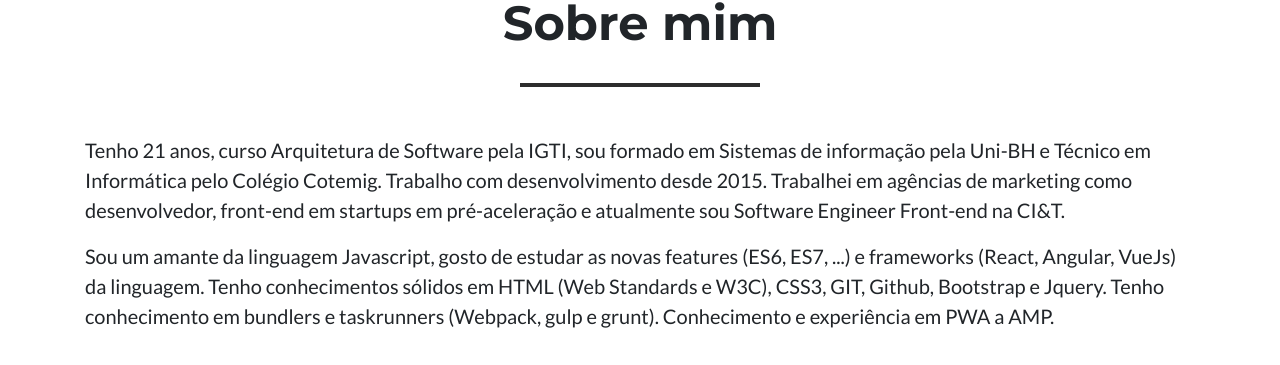
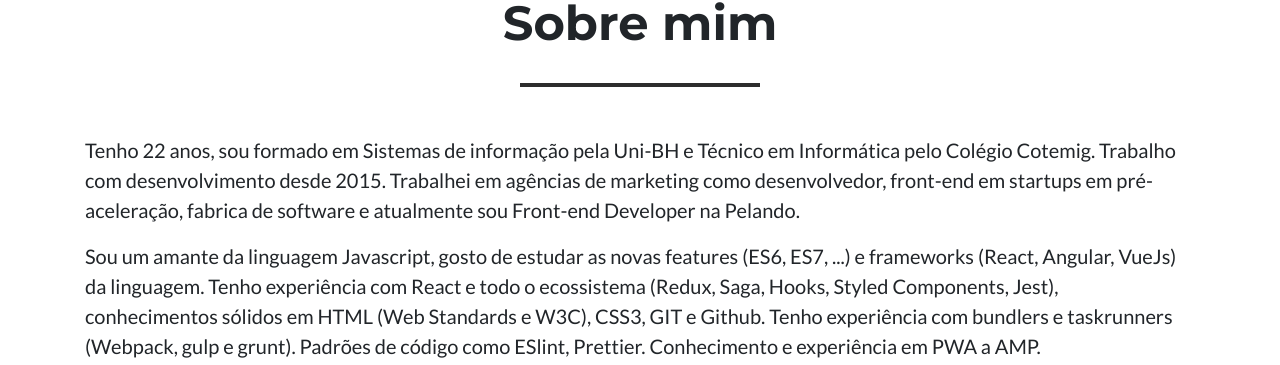
Before and after one commit to luizchaves97/luizchaves97.github.io, a website: page index.html in a window 1280 px wide. Shown: the part 893-1258 px from the top of the page. Drawn offline with Linux system fonts and the light colour scheme.

Commit message:
Update information

```diff
--- a/index.html
+++ b/index.html
@@ -74,9 +74,9 @@
         <hr class="star-dark mb-5">
         <div class="row">
           <div class="col-lg-12 ml-auto">
-            <p class="lead">Tenho 21 anos, curso Arquitetura de Software pela IGTI, sou formado em Sistemas de informação pela Uni-BH e Técnico em Informática pelo Colégio Cotemig. Trabalho com desenvolvimento desde 2015. Trabalhei em agências de marketing como desenvolvedor, front-end em startups em pré-aceleração e atualmente sou Software Engineer Front-end na CI&T.</p>
+            <p class="lead">Tenho 22 anos, sou formado em Sistemas de informação pela Uni-BH e Técnico em Informática pelo Colégio Cotemig. Trabalho com desenvolvimento desde 2015. Trabalhei em agências de marketing como desenvolvedor, front-end em startups em pré-aceleração, fabrica de software e atualmente sou Front-end Developer na Pelando.</p>
             <p class="lead">
-              Sou um amante da linguagem Javascript, gosto de estudar as novas features (ES6, ES7, ...) e frameworks (React, Angular, VueJs) da linguagem. Tenho conhecimentos sólidos em HTML (Web Standards e W3C), CSS3, GIT, Github, Bootstrap e Jquery. Tenho conhecimento em bundlers e taskrunners (Webpack, gulp e grunt). Conhecimento e experiência em PWA a AMP.
+              Sou um amante da linguagem Javascript, gosto de estudar as novas features (ES6, ES7, ...) e frameworks (React, Angular, VueJs) da linguagem. Tenho experiência com React e todo o ecossistema (Redux, Saga, Hooks, Styled Components, Jest), conhecimentos sólidos em HTML (Web Standards e W3C), CSS3, GIT e Github. Tenho experiência com bundlers e taskrunners (Webpack, gulp e grunt). Padrões de código como ESlint, Prettier. Conhecimento e experiência em PWA a AMP.
             </p>
           </div>
         </div>
```
